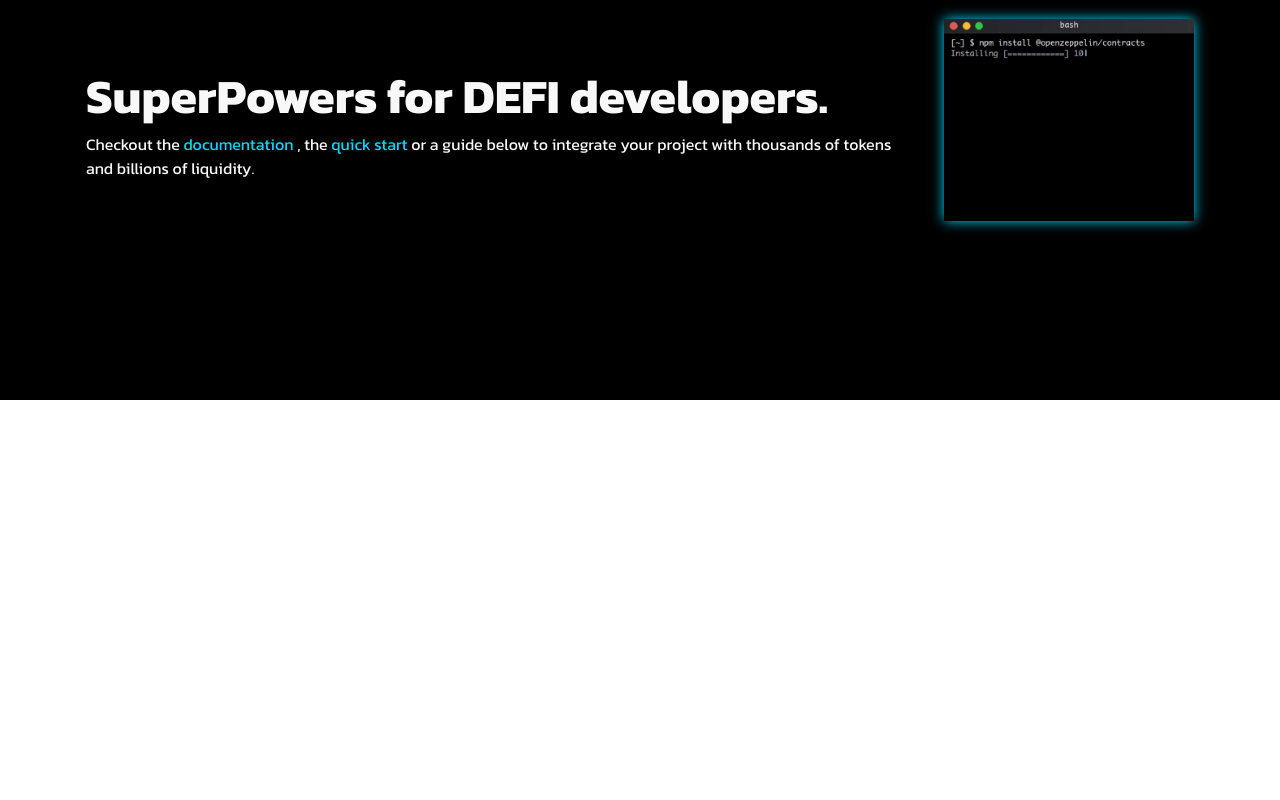
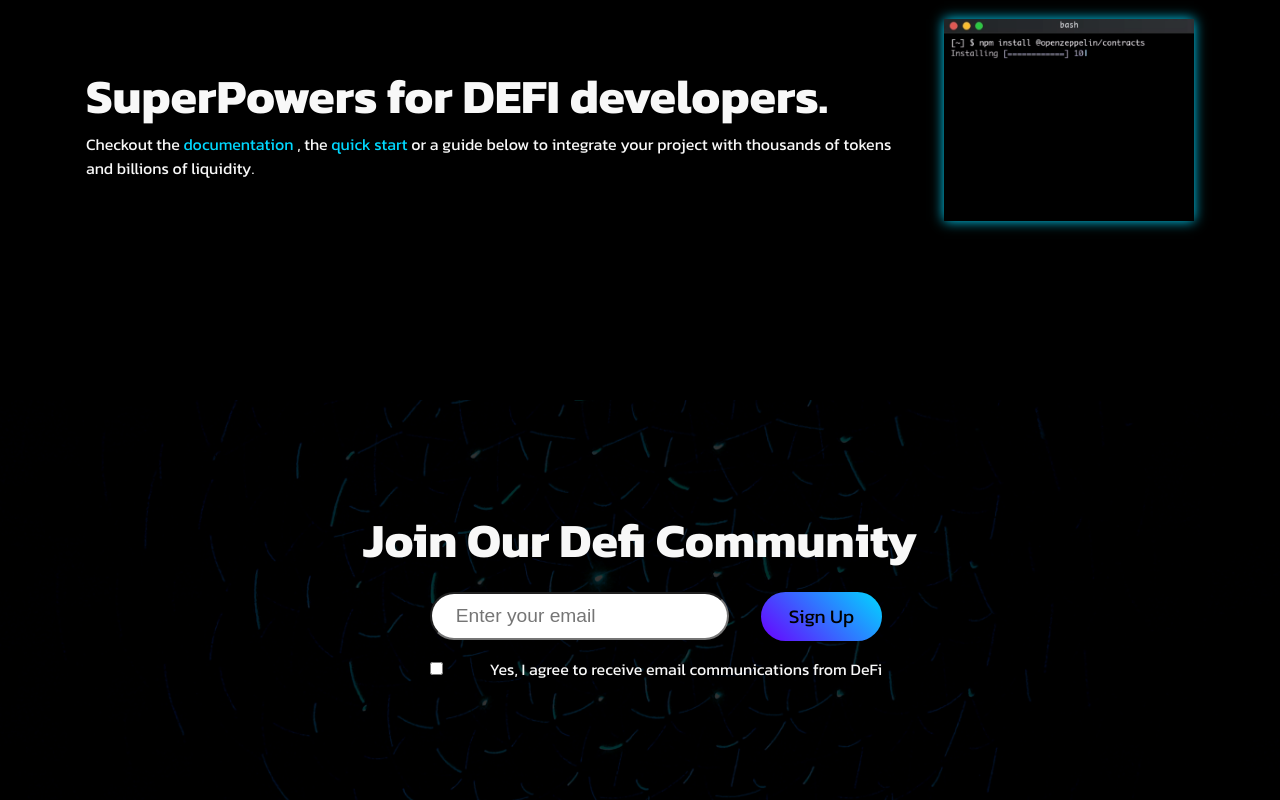
Before and after one commit to Mo-Aziz/defi-react-app1, a React (Create React App) app: page / in a window 1280 px wide. Shown: the part 1747-2547 px from the top of the page. Before the commit the page ends 2147 px from the top, so only its background shows below. Built offline with nearby package versions, Linux system fonts and the light colour scheme.

Commit message:
finished subscibtion section

```diff
--- a/src/App.js
+++ b/src/App.js
@@ -3,6 +3,7 @@
 import Developer from "./components/developer/Developer";
 import Hero from "./components/hero/Hero";
 import Navbar from "./components/navbar/Navbar";
+import Subscribe from "./components/subscribe/Subscribe";
 
 function App() {
   return (
@@ -11,6 +12,7 @@
        <Hero/>
        <About/>
        <Developer/>
+       <Subscribe/>
     </>
   );
 }
--- /dev/null
+++ b/src/components/subscribe/Subscribe.css
@@ -0,0 +1,53 @@
+.subscribe{
+    background-color: rgba(0,0,0,.8);
+    color:#f8f8f8;
+    height:50vh;
+    width: 100%;
+    position:relative;
+    padding: 1rem;
+}
+
+.subscribe::before{
+    content:' ';
+    background: url('../../assets/subscribe.jpg') no-repeat center center/cover;
+    height:100%;
+    width:100%;
+    position: absolute;
+    top:0;
+    left:0;
+    z-index:-1;
+}
+
+.subscribe .content{
+    display: flex;
+    flex-direction: column;
+    justify-content: center;
+    align-items: center;
+    height: 100%;
+    width: 100%;
+    margin: auto;
+}
+
+.subscribe .form-container{
+    display: flex;
+    justify-content: space-between;
+    align-items: center;
+    width: 100%;
+    margin: 1rem;
+}
+
+.subscribe input[type=email]{
+    padding: .7rem 1.5rem;
+    font-size: 1.2rem;
+    border-radius: 50px;
+}
+
+.subscribe input[type='checkbox']{
+    margin-right: .5rem;
+}
+
+@media screen and (max-width:495px){
+    .subscribe .display-col{
+        flex-direction: column;
+    }
+}
--- /dev/null
+++ b/src/components/subscribe/Subscribe.js
@@ -0,0 +1,24 @@
+import React from "react";
+import "./Subscribe.css";
+
+const Subscribe = () => {
+  return (
+    <div className="subscribe">
+      <div className="content">
+        <h2>Join Our Defi Community</h2>
+        <form action="">
+          <div className="form-container display-col">
+            <input type="email" name="email" placeholder="Enter your email" />
+            <button className="btn">Sign Up</button>
+          </div>
+          <div className="form-container">
+            <input type="checkbox" />
+            <p>Yes, I agree to receive email communications from DeFi</p>
+          </div>
+        </form>
+      </div>
+    </div>
+  );
+};
+
+export default Subscribe;
```
